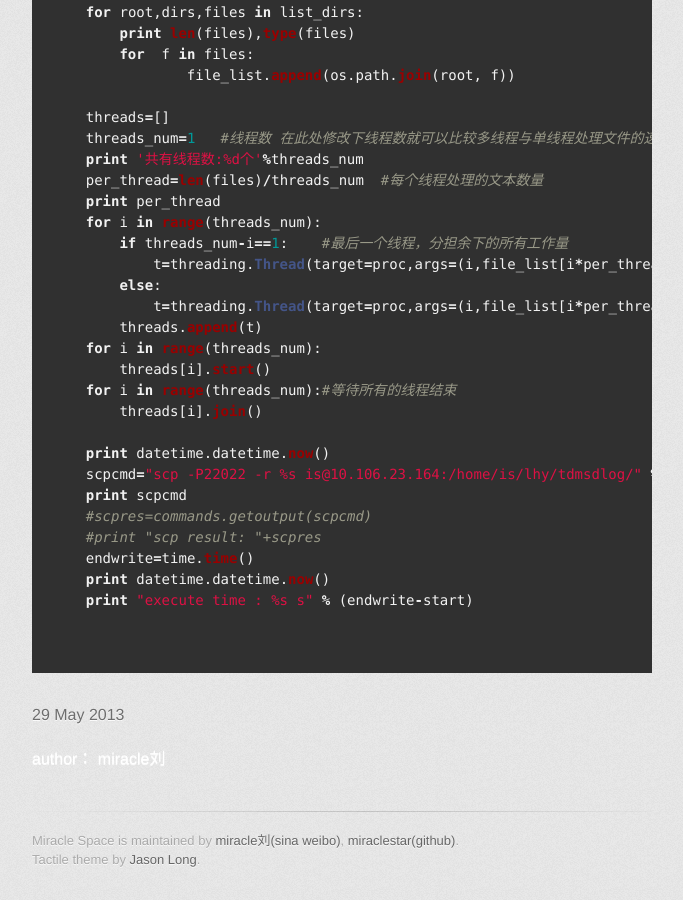
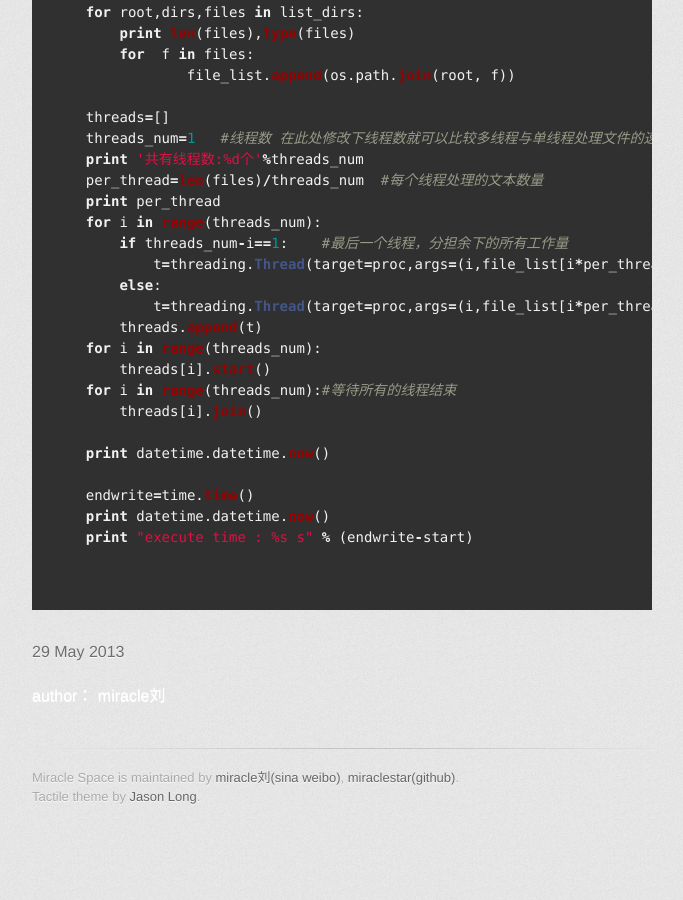
Before and after one commit to miraclestar/myblog, a Jekyll site: the page built from _posts/2013-05-29-python-multi-thread.html, in a window 1280 px wide and 900 px high, scrolled down 2833 px. Shown: the whole window, without its empty margins (298-981 px from the left). Built offline with Jekyll 4.4.1, drawn with Linux system fonts in a browser that asks for light colours; nearby versions of some CDN libraries; some web fonts are replaced; Markdown is read by kramdown in place of the engine named in the settings; comment, search, counter and statistics services are not loaded; after the commit the page ends 3670 px from its top, so only the background shows below that.

Commit message:
modified

```diff
--- a/_posts/2013-05-29-python-multi-thread.html
+++ b/_posts/2013-05-29-python-multi-thread.html
@@ -143,10 +143,7 @@ if __name__ == "__main__":
         threads[i].join()
 
     print datetime.datetime.now()
-    scpcmd="scp -P22022 -r %s is@10.106.23.164:/home/is/lhy/tdmsdlog/" % (os.path.join(outpath,dir2)+"/")
-    print scpcmd
-    #scpres=commands.getoutput(scpcmd)
-    #print "scp result: "+scpres
+
     endwrite=time.time()
     print datetime.datetime.now()
     print "execute time : %s s" % (endwrite-start)
```
